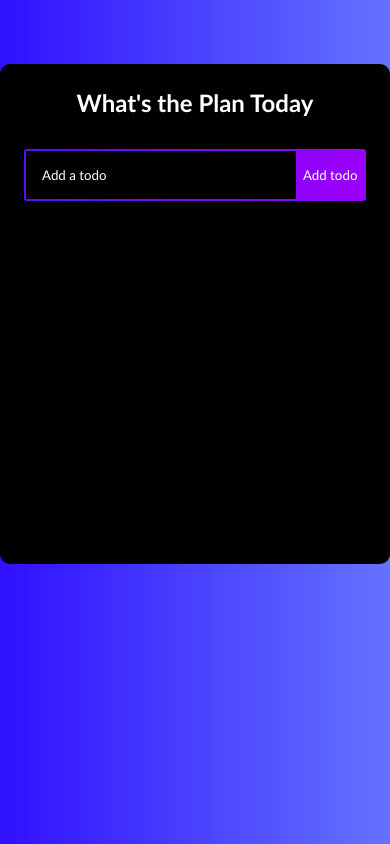
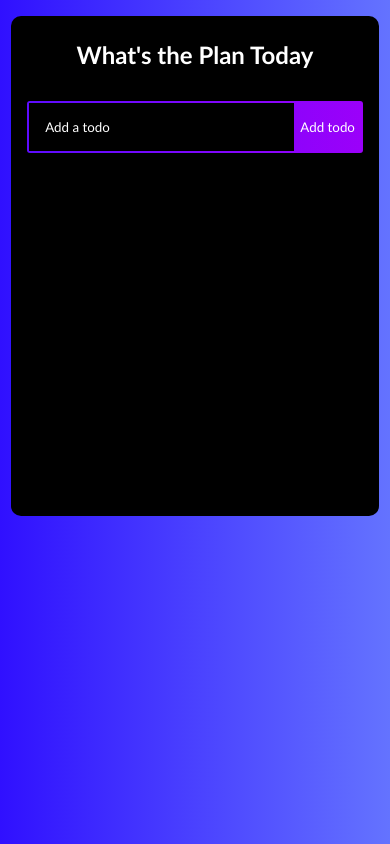
Before and after one commit to Pappyjay23/todo-list, a React (Create React App) app: page / in a window 390 px wide. Built offline with nearby package versions, Linux system fonts and the light colour scheme.

Commit message:
Added styles and focus functionality

```diff
--- a/src/App.css
+++ b/src/App.css
@@ -2,8 +2,8 @@
 	box-sizing: border-box;
 	margin: 0;
 	padding: 0;
-    font-family: 'Trebuchet MS', 'Lucida Sans Unicode', 'Lucida Grande',
-      'Lucida Sans', Arial, sans-serif;
+	font-family: "Trebuchet MS", "Lucida Sans Unicode", "Lucida Grande",
+		"Lucida Sans", Arial, sans-serif;
 }
 
 body {
@@ -20,7 +20,7 @@
 	align-items: flex-start;
 	color: #fff;
 	height: 100%;
-
+	padding: 0 0.7rem;
 }
 
 .todo-container {
@@ -44,17 +44,28 @@
 	width: 100%;
 	margin: 0 auto;
 	background: linear-gradient(
-        90deg, rgba(93, 12, 255, 1) 0%, rgba(155, 0, 250, 1) 100% );
+		90deg,
+		rgba(93, 12, 255, 1) 0%,
+		rgba(155, 0, 250, 1) 100%
+	);
 	padding: 2px;
 	border-radius: 3px;
 	margin-bottom: 2rem;
+}
 
+.todo-cover {
+	overflow-y: auto;
+	height: 300px;
+}
+
+.todo-cover::-webkit-scrollbar{
+  display: none;
 }
 
 .todo-form input {
 	width: 80%;
 	padding: 1rem;
-      outline:none;
+	outline: none;
 	border: none;
 	background-color: #000;
 	color: #fff;
@@ -79,21 +90,25 @@
 	display: flex;
 	justify-content: space-between;
 	align-items: center;
-    padding: .5rem;
+	padding: 0.5rem;
 	border-radius: 7px;
-    margin: 4px 0;
+	margin: 8px 0;
 	background: linear-gradient(
 		90deg,
 		rgba(255, 118, 20, 1) 0%,
-    rgba(255, 84, 17, 1) 100%);
+		rgba(255, 84, 17, 1) 100%
+	);
 }
 
-  .todo-item:nth-child(4n+1){
+.todo-item:nth-child(4n + 1) {
 	background: linear-gradient(
-      90deg, rgba(20, 159, 255, 1) 0%, rgba(17, 122, 255, 1) 100% );
+		90deg,
+		rgba(20, 159, 255, 1) 0%,
+		rgba(17, 122, 255, 1) 100%
+	);
 }
 
-  .todo-item:nth-child(4n+2){
+.todo-item:nth-child(4n + 2) {
 	background: linear-gradient(
 		90deg,
 		rgba(255, 12, 241, 1) 0%,
@@ -101,15 +116,18 @@
 	);
 }
 
-  .todo-item:nth-child(4n+3){
+.todo-item:nth-child(4n + 3) {
 	background: linear-gradient(
-    90deg, rgba(93, 12, 255, 1) 0%, rgba(155, 0, 250, 1) 100% );
+		90deg,
+		rgba(93, 12, 255, 1) 0%,
+		rgba(155, 0, 250, 1) 100%
+	);
 }
 
 .todo-item p {
 	width: 70%;
 	padding: 10px;
-    outline:none;
+	outline: none;
 	border: none;
 	color: #fff;
 	background-color: transparent;
@@ -129,7 +147,7 @@
 	text-decoration: line-through;
 }
 
-  .edit-input{
+.edit-input {
 	background-color: transparent;
 	outline: none;
 	border: 1px solid #fff;
@@ -140,8 +158,43 @@
 	width: 80%;
 }
 
-  @media screen and (max-width: 375px) {
-    .icon{
+@media screen and (max-width: 768px) {
+	.todo-container {
+		margin: 1rem auto;
+		padding: 1.5rem;
+	}
+}
+
+@media screen and (max-width: 425px) {
+	.icon {
 		font-size: 80%;
 	}
+	.todo-container {
+		padding: 1.5rem 1rem;
 	}
+	.todo-item {
+		padding: 0.5rem 0.2rem;
+	}
+  .todo-item p {
+    font-size: 85%;
+  }
+  .edit-input {
+    font-size: 85%;
+    padding: 8px 10px;
+    color: #fff;
+    width: 80%;
+  }
+}
+
+@media screen and (max-width: 315px) {
+	.todo-item {
+		display: flex;
+		flex-direction: column;
+		justify-content: flex-start;
+		align-items: flex-start;
+	}
+	.todo-item p {
+		width: 95%;
+		padding: 5px;
+	}
+}
--- a/src/components/Todo.js
+++ b/src/components/Todo.js
@@ -1,9 +1,14 @@
-import React, { useState} from "react";
+import React, { useEffect, useRef, useState} from "react";
 import { FaCheckCircle, FaTimesCircle, FaEdit } from "react-icons/fa";
 
 function Todo({ todos, todo, setTodos }) {
 	const [edit, setEdit] = useState(false);
 	const [editValue, setEditValue] = useState(todo.text);
+	const editRef = useRef(null);
+
+	useEffect(() => {
+        edit && editRef.current.focus();
+    }, [edit]);
 
 	const deleteTodo = () => {
 		setTodos(todos.filter((el) => el.id !== todo.id));
@@ -23,11 +28,9 @@ function Todo({ todos, todo, setTodos }) {
 		);
 	};
 
-	// const editRef = useRef(null);
 
 	const editTodo = () => {
 		setEdit(!edit);
-		// editRef.current.focus();
 	};
 
 	const handleEdit = (e) => {
@@ -49,10 +52,6 @@ function Todo({ todos, todo, setTodos }) {
 		}
 	};
 
-	// useEffect(() => {
-	//     editRef.current.focus();
-	// });
-
 	return (
 		<form className={todo.completed ? "todo-item completed" : "todo-item"}>
 			{edit && !todo.completed ? (
@@ -61,7 +60,7 @@ function Todo({ todos, todo, setTodos }) {
 						type='text'
 						onChange={handleEdit}
 						value={editValue}
-						// ref={editRef}
+						ref={editRef}
 						className='edit-input'
 						onKeyDown={(e) => handleKeyPress(e, todo.id)}
 					/>
--- a/src/components/TodoList.js
+++ b/src/components/TodoList.js
@@ -3,7 +3,7 @@ import Todo from './Todo'
 
 function TodoList({todos, setTodos, edit, setEdit}) {
     return (
-        <div>
+        <div className='todo-cover'>
             <ul className='todo-items'>
                 {todos.map(e =>(
                     <Todo key={e.id} todo={e} todos={todos} setTodos={setTodos}  />
```
Lines whose indentation alone changed are shown as unchanged.
